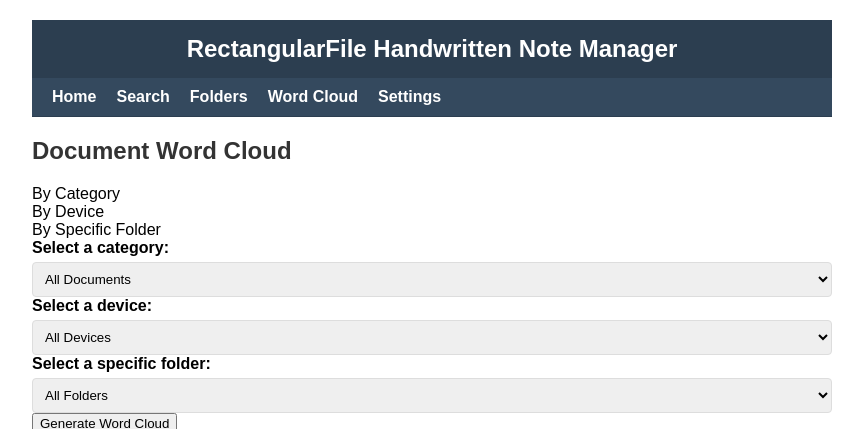
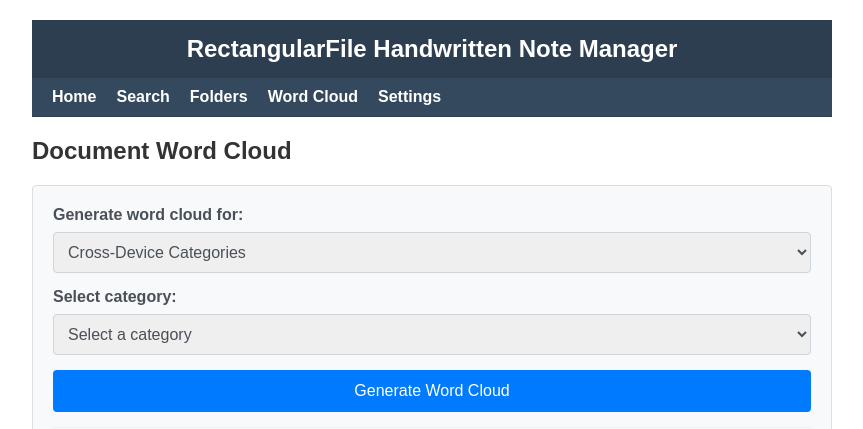
Before and after one commit to jdkruzr/RectangularFile, a Flask app: template app/templates/wordcloud.html in a window 1280 px wide. Shown: the top 429 px of the page, without its empty margins (208-1071 px from the left). Run offline with Flask 2, Linux system fonts and the light colour scheme; the template is opened without the code that fills it: most values are stand-ins (such as "Sample title", 1, 10 or a date in 2020); parts of the project's set-up code (start-up, migrations or seed data) failed here and were passed over.

Commit message:
fix template

```diff
--- a/app/templates/wordcloud.html
+++ b/app/templates/wordcloud.html
@@ -4,7 +4,94 @@
 
 {% block additional_styles %}
 <style>
-    /* Keep your existing styles */
+    .wordcloud-container {
+        max-width: 800px;
+        margin: 20px auto;
+        background-color: #f8f9fa;
+        border: 1px solid #ddd;
+        border-radius: 4px;
+        padding: 20px;
+    }
+
+    .filter-selection {
+        margin-bottom: 25px;
+        padding-bottom: 15px;
+        border-bottom: 1px solid #eee;
+    }
+
+    .filter-type {
+        margin-bottom: 15px;
+    }
+
+    .filter-label {
+        display: block;
+        margin-bottom: 8px;
+        font-weight: bold;
+        color: #495057;
+    }
+
+    .filter-select {
+        width: 100%;
+        padding: 10px;
+        border: 1px solid #ced4da;
+        border-radius: 4px;
+        font-size: 16px;
+        color: #495057;
+    }
+
+    .generate-button {
+        display: block;
+        width: 100%;
+        padding: 12px;
+        background-color: #007bff;
+        color: white;
+        border: none;
+        border-radius: 4px;
+        font-size: 16px;
+        font-weight: 500;
+        cursor: pointer;
+        transition: background-color 0.2s;
+    }
+
+    .generate-button:hover {
+        background-color: #0069d9;
+    }
+
+    .wordcloud-display {
+        text-align: center;
+    }
+
+    .wordcloud-image {
+        max-width: 100%;
+        height: auto;
+        border-radius: 4px;
+        box-shadow: 0 4px 8px rgba(0,0,0,0.1);
+        margin-top: 10px;
+    }
+
+    .loading-indicator {
+        display: none;
+        margin: 40px auto;
+        text-align: center;
+        font-size: 18px;
+        color: #6c757d;
+    }
+
+    .loading-spinner {
+        display: inline-block;
+        width: 24px;
+        height: 24px;
+        border: 3px solid rgba(0, 123, 255, 0.3);
+        border-radius: 50%;
+        border-top-color: #007bff;
+        animation: spin 1s ease-in-out infinite;
+        margin-right: 10px;
+        vertical-align: middle;
+    }
+
+    @keyframes spin {
+        to { transform: rotate(360deg); }
+    }
 </style>
 {% endblock %}
 
@@ -12,24 +99,26 @@
 <h2>Document Word Cloud</h2>
 
 <div class="wordcloud-container">
-    <div class="tab-buttons">
+    <div class="filter-selection">
+        <form id="filterForm">
+            <div class="filter-type">
+                <label class="filter-label" for="scopeSelect">Generate word cloud for:</label>
+                <select id="scopeSelect" class="filter-select" onchange="updateFilterOptions()">
                     {% if folder_categories %}
-        <div class="tab-button active" data-tab="by-category">By Category</div>
+                    <option value="category">Cross-Device Categories</option>
                     {% endif %}
                     {% if device_folders %}
-        <div class="tab-button {% if not folder_categories %}active{% endif %}" data-tab="by-device">By Device</div>
+                    <option value="device">Devices</option>
                     {% endif %}
-        <div class="tab-button {% if not folder_categories and not device_folders %}active{% endif %}" data-tab="by-folder">By Specific Folder</div>
+                    <option value="folder">Specific Folders</option>
+                    <option value="all">All Documents</option>
+                </select>
             </div>
 
-    <form class="filter-form" id="filterForm">
-        <!-- By Category Tab -->
-        {% if folder_categories %}
-        <div id="by-category" class="tab-content {% if folder_categories %}active{% endif %}">
-            <div class="filter-option">
-                <label class="filter-label" for="categorySelect">Select a category:</label>
-                <select id="categorySelect" name="category">
-                    <option value="">All Documents</option>
+            <div id="categoryFilter" class="filter-type" style="display: none;">
+                <label class="filter-label" for="categorySelect">Select category:</label>
+                <select id="categorySelect" class="filter-select">
+                    <option value="">Select a category</option>
                     {% for category, folders in folder_categories.items() %}
                         <option value="{{ category.replace('All ', '').replace(' folders', '') }}">
                             {{ category }} ({{ folders|length }} folders)
@@ -37,45 +126,39 @@
                     {% endfor %}
                 </select>
             </div>
-        </div>
-        {% endif %}
 
-        <!-- By Device Tab -->
-        {% if device_folders %}
-        <div id="by-device" class="tab-content {% if not folder_categories %}active{% endif %}">
-            <div class="filter-option">
-                <label class="filter-label" for="deviceSelect">Select a device:</label>
-                <select id="deviceSelect" name="device">
-                    <option value="">All Devices</option>
+            <div id="deviceFilter" class="filter-type" style="display: none;">
+                <label class="filter-label" for="deviceSelect">Select device:</label>
+                <select id="deviceSelect" class="filter-select">
+                    <option value="">Select a device</option>
                     {% for device, folders in device_folders.items() %}
-                        <option value="{{ device }}">{{ device }} ({{ folders|length }} folders)</option>
+                        <option value="{{ device }}">
+                            {{ device }} ({{ folders|length }} folders)
+                        </option>
                     {% endfor %}
                 </select>
             </div>
-        </div>
-        {% endif %}
 
-        <!-- By Folder Tab -->
-        <div id="by-folder" class="tab-content {% if not folder_categories and not device_folders %}active{% endif %}">
-            <div class="filter-option">
-                <label class="filter-label" for="folderSelect">Select a specific folder:</label>
-                <select id="folderSelect" name="folder">
-                    <option value="">All Folders</option>
+            <div id="folderFilter" class="filter-type" style="display: none;">
+                <label class="filter-label" for="folderSelect">Select folder:</label>
+                <select id="folderSelect" class="filter-select">
+                    <option value="">Select a folder</option>
                     {% for folder in all_folders %}
                         <option value="{{ folder }}">{{ folder }}</option>
                     {% endfor %}
                 </select>
             </div>
+
+            <button type="submit" class="generate-button">Generate Word Cloud</button>
+        </form>
     </div>
 
-        <div class="filter-row">
-            <button type="submit">Generate Word Cloud</button>
+    <div id="loadingIndicator" class="loading-indicator">
+        <div class="loading-spinner"></div>
+        <span>Creating word cloud...</span>
     </div>
-    </form>
 
-    <div id="loadingIndicator" class="loading">Generating word cloud</div>
-
-    <div id="wordcloudDisplay">
+    <div id="wordcloudDisplay" class="wordcloud-display">
         <img id="wordcloudImage" class="wordcloud-image" src="/generate_wordcloud" alt="Word Cloud">
     </div>
 </div>
@@ -83,6 +166,74 @@
 
 {% block scripts %}
 <script>
-    // Keep your existing JavaScript
+    function updateFilterOptions() {
+        const scope = document.getElementById('scopeSelect').value;
+
+        // Hide all filter options first
+        document.getElementById('categoryFilter').style.display = 'none';
+        document.getElementById('deviceFilter').style.display = 'none';
+        document.getElementById('folderFilter').style.display = 'none';
+
+        // Show the relevant filter based on selection
+        if (scope === 'category') {
+            document.getElementById('categoryFilter').style.display = 'block';
+        } else if (scope === 'device') {
+            document.getElementById('deviceFilter').style.display = 'block';
+        } else if (scope === 'folder') {
+            document.getElementById('folderFilter').style.display = 'block';
+        }
+    }
+
+    // Initialize filter visibility
+    document.addEventListener('DOMContentLoaded', function() {
+        updateFilterOptions();
+    });
+
+    document.getElementById('filterForm').addEventListener('submit', function(e) {
+        e.preventDefault();
+
+        // Get the selected scope
+        const scope = document.getElementById('scopeSelect').value;
+
+        // Build query parameters
+        let params = new URLSearchParams();
+
+        if (scope === 'category') {
+            const category = document.getElementById('categorySelect').value;
+            if (category) params.append('category', category);
+        } else if (scope === 'device') {
+            const device = document.getElementById('deviceSelect').value;
+            if (device) params.append('device', device);
+        } else if (scope === 'folder') {
+            const folder = document.getElementById('folderSelect').value;
+            if (folder) params.append('folder', folder);
+        }
+
+        // Add timestamp to prevent caching
+        params.append('t', new Date().getTime());
+
+        // Show loading indicator
+        document.getElementById('loadingIndicator').style.display = 'flex';
+        document.getElementById('wordcloudDisplay').style.display = 'none';
+
+        // Create a new image to preload
+        const newImg = new Image();
+
+        newImg.onload = function() {
+            // Hide loading indicator and show the image
+            document.getElementById('loadingIndicator').style.display = 'none';
+            document.getElementById('wordcloudDisplay').style.display = 'block';
+            document.getElementById('wordcloudImage').src = this.src;
+        };
+
+        newImg.onerror = function() {
+            document.getElementById('loadingIndicator').style.display = 'none';
+            document.getElementById('wordcloudDisplay').style.display = 'block';
+            alert('Error generating word cloud. Please try again.');
+        };
+
+        // Start loading the image
+        newImg.src = '/generate_wordcloud?' + params.toString();
+    });
 </script>
 {% endblock %}
```
Lines whose indentation alone changed are shown as unchanged.
